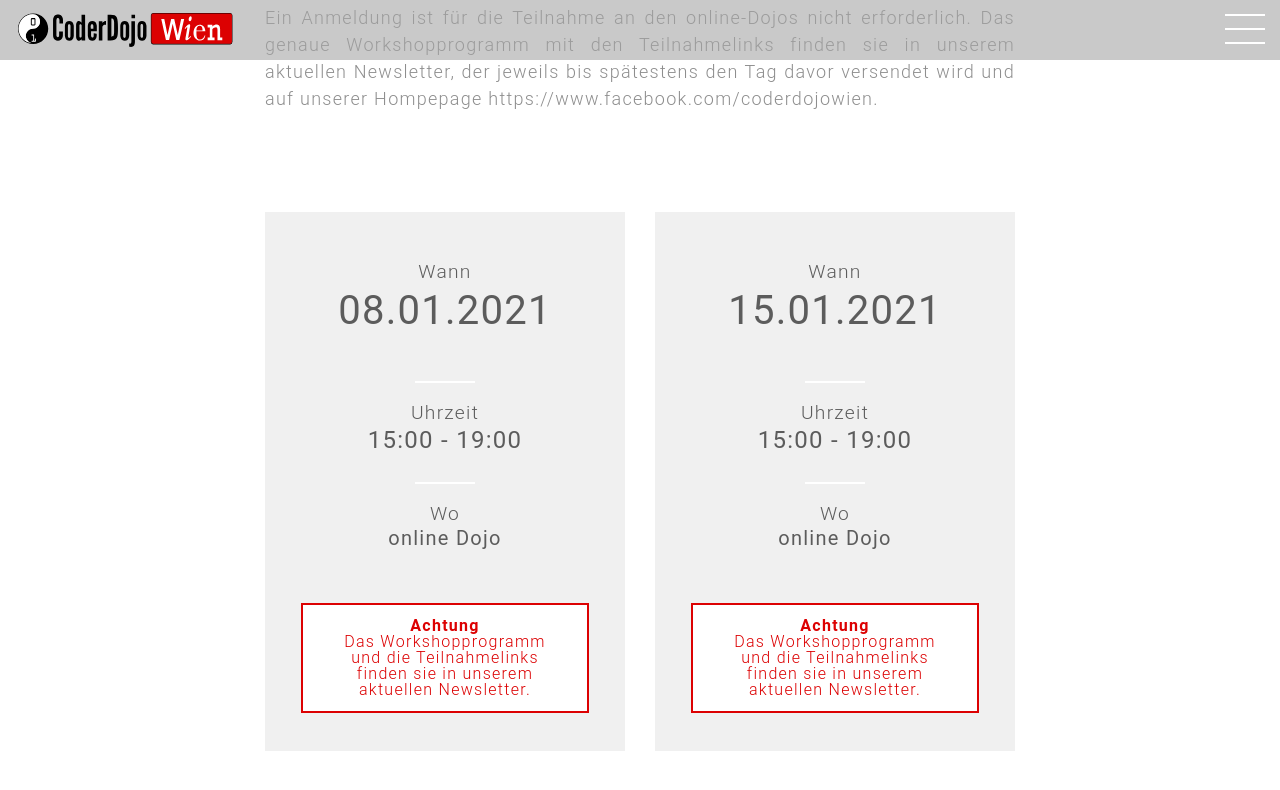
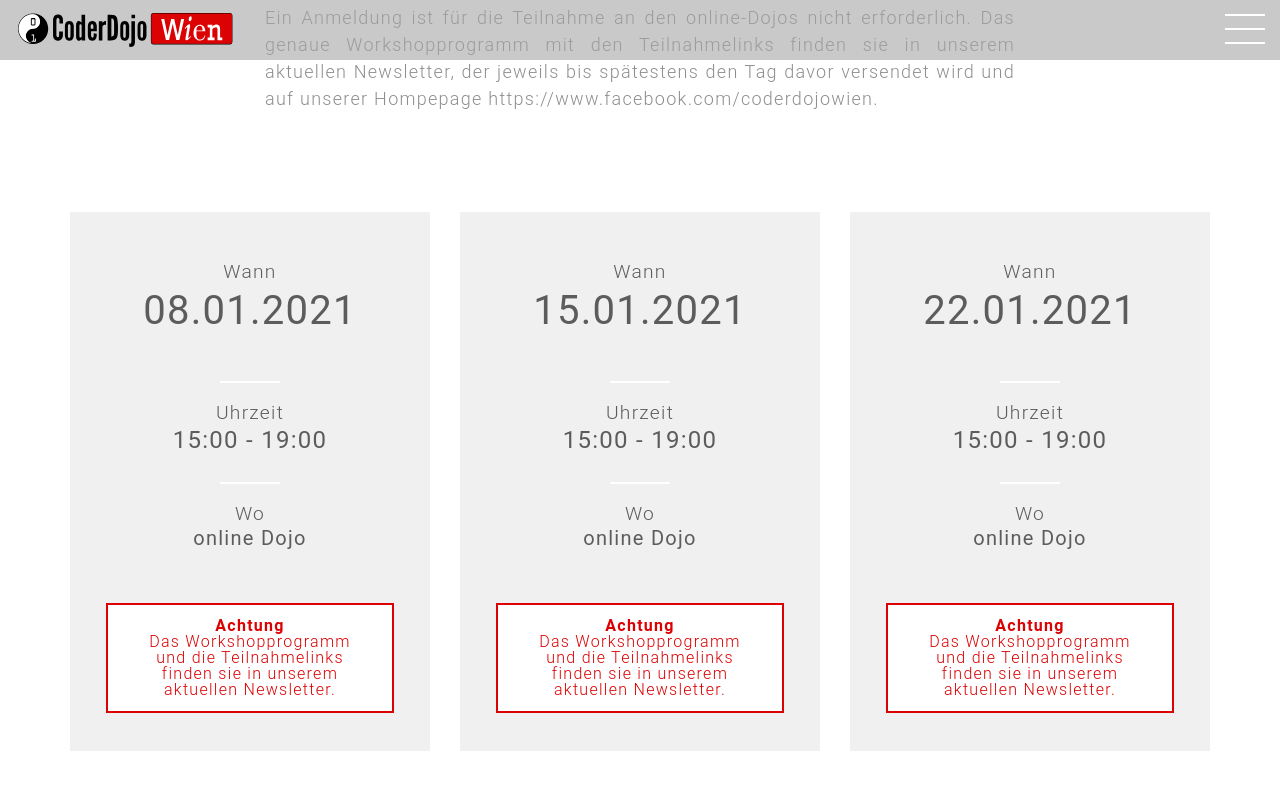
Before and after one commit to coderdojo-wien/coderdojo-wien.github.io, a Jekyll site: the page built from index.html, in a window 1280 px wide and 900 px high, scrolled down 3797 px, cut to the strip 0-856 px from the top of the window. Shown: the top 790 px of the strip. Built offline with Jekyll 4.4.1, drawn with Linux system fonts in a browser that asks for light colours; nearby versions of some CDN libraries; comment, search, counter and statistics services are not loaded.

Commit message:
Update events.yml

```diff
--- a/_data/events.yml
+++ b/_data/events.yml
@@ -19,3 +19,11 @@
   event-place: <a href="#main-event-place-map">online Dojo</a>
   event-placename: Ein Anmeldung ist für die Teilnahme an den online-Dojos nicht erforderlich.
   event-registration-url: ""
+
+- event-date: 22.01.2021
+  event-time: 15:00 - 19:00
+  event-startdate: 2021-01-22T13:00:00
+  event-enddate: 2021-01-22T17:00:00Z
+  event-place: <a href="#main-event-place-map">online Dojo</a>
+  event-placename: Ein Anmeldung ist für die Teilnahme an den online-Dojos nicht erforderlich.
+  event-registration-url: ""
```
